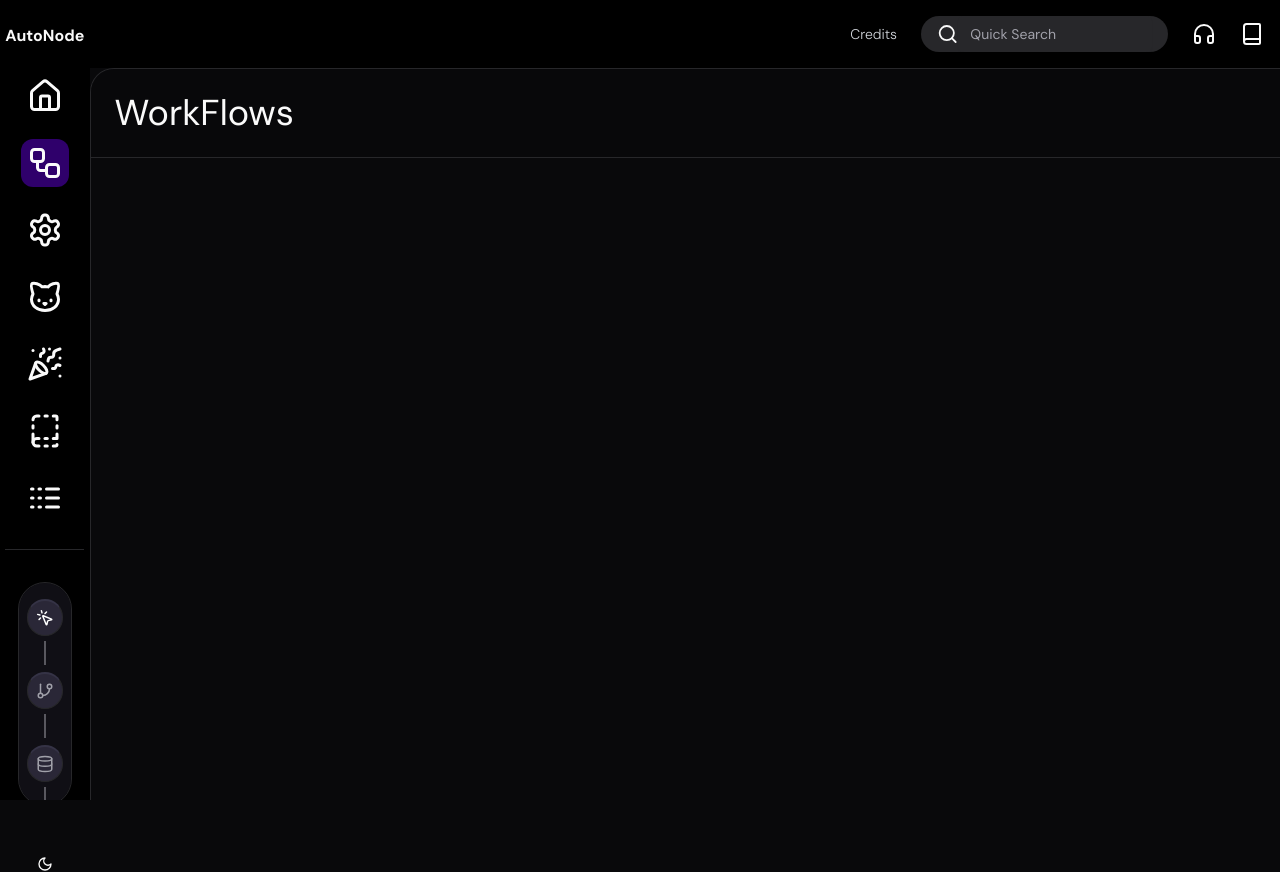
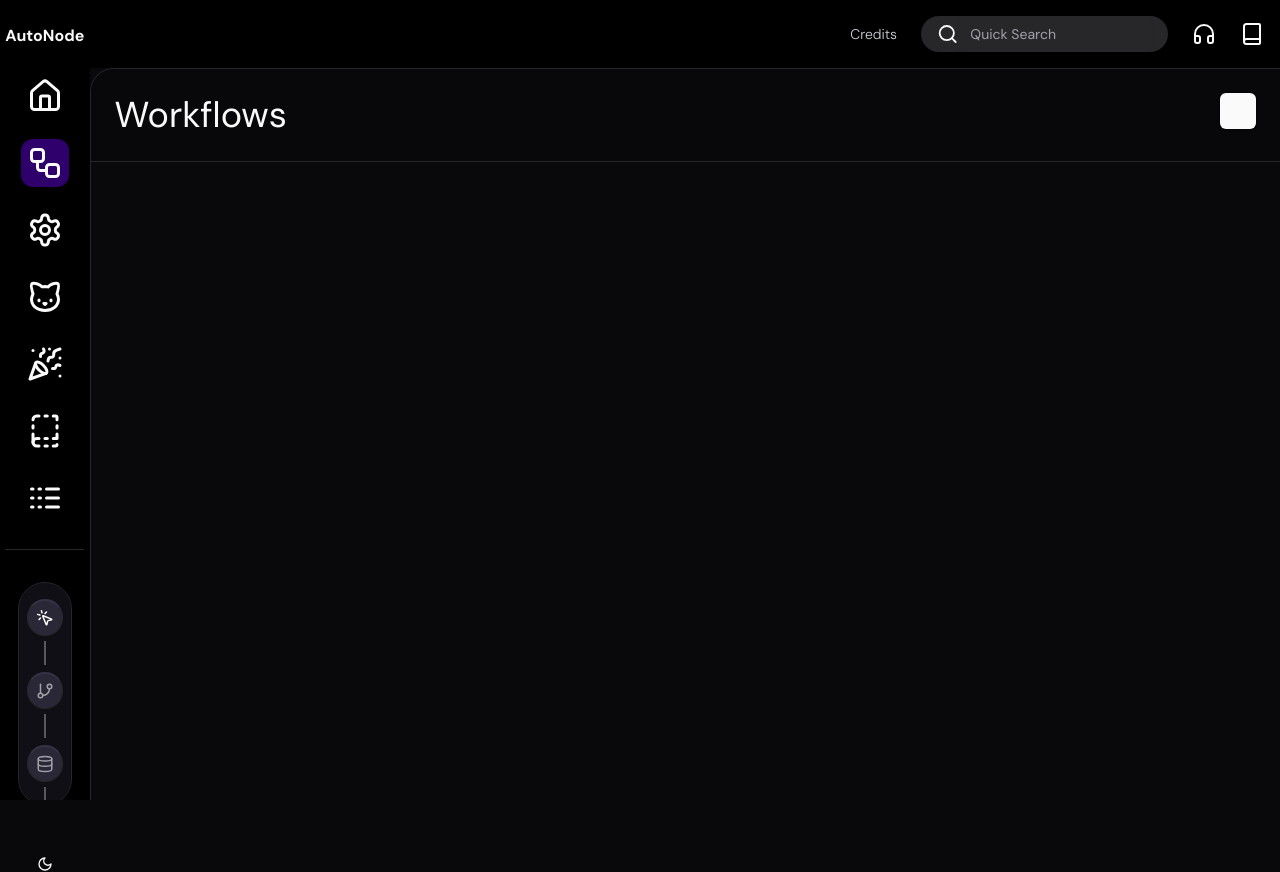
Before and after one commit to kekubhai/autonode, a Next.js app: page /workflows in a window 1280 px wide. Built offline with nearby package versions, Linux system fonts and the light colour scheme; no server answers.

Commit message:
Add workflow components and modal provider implementation

```diff
--- /dev/null
+++ b/src/app/(main)/(pages)/workflows/_components/workflow-button.tsx
@@ -0,0 +1,18 @@
+import { Button } from '@/components/ui/button'
+import { icons } from 'lucide-react'
+import React from 'react'
+type Props={
+
+}
+const WorkFlowButton = (props:Props) => {
+  const handleClick=()=>{
+
+  }
+  return (
+    <div>
+    <Button size={'icon'} onClick={handleClick}></Button>
+    </div>
+  )
+}
+
+export default WorkFlowButton
--- /dev/null
+++ b/src/app/(main)/(pages)/workflows/_components/workflow.tsx
@@ -0,0 +1,11 @@
+import React from 'react'
+
+const Workflows = () => {
+  return (
+    <div>
+
+    </div>
+  )
+}
+
+export default Workflows
--- a/src/app/(main)/(pages)/workflows/page.tsx
+++ b/src/app/(main)/(pages)/workflows/page.tsx
@@ -1,13 +1,19 @@
 import React from 'react'
+import WorkFlowButton from './_components/workflow-button'
+import workflows from './_components/workflow'
+import Workflows from './_components/workflow'
+type Props = {}
 
-const Workflow = () => {
+const Page = (props: Props) => {
   return (
-    <div className='flex flex-col gap-4 relative'>
-        <h1 className='text-4xl sticky top-0 z-[10] p-6 bg-background/50 backdrop-blur-lgflex items-center border-b justify-between'>
-        WorkFlows</h1>
-
+    <div className="flex flex-col relative">
+      <h1 className="text-4xl sticky top-0 z-[10] p-6 bg-background/50 backdrop-blur-lg flex items-center border-b justify-between">
+        Workflows
+        <WorkFlowButton/>
+      </h1>
+      <Workflows/>
     </div>
   )
 }
 
-export default Workflow
+export default Page
--- /dev/null
+++ b/src/providers/modal-provider.tsx
@@ -0,0 +1,52 @@
+'use client'
+import React, {useContext,useEffect,useState,createContext } from "react"
+interface ModalProviderProps{
+    children:React.ReactNode
+}
+
+export type Modaldata={
+}
+    type ModalContextType={
+        data:Modaldata,
+        isOpen:boolean,
+        setOpen:(modal:React.ReactNode,fetchData?:()=>Promise<any>)=>void
+        setClose:()=>void
+    }
+
+
+    export const ModalConetxt=createContext<ModalContextType>({
+        data:{},
+        isOpen:false,
+        setOpen:(modal:React.ReactNode,fetchData?:()=>Promise<any>)=>{},
+        setClose:()=>{},
+    })
+
+    const ModalProvider:React.FC<ModalProviderProps>=({children})=>{
+    const [isOpem,setisOpen]=useState(false)
+    const [data,setData] =useState<Modaldata>({})
+    const [showingModal,setShowingModal]=useState<React.ReactNode>(null)
+const[isMounted,setIsMounted]=useState(false)
+useEffect(()=>{
+    setIsMounted(true)
+},[])
+
+const setOpen=async (
+    modal:React.ReactNode,
+    fetchData?:()=>Promise<any>
+
+)=>{
+    if(modal){
+        if(fetchData){
+            setData({...data, ...(await fetchData())} || {})
+        }
+        setShowingModal(modal)
+        setisOpen(true)
+    }
+}
+const setClose=()=>{
+
+    setisOpen(false)
+    setData({})
+}
+return <>
+</> }
```
